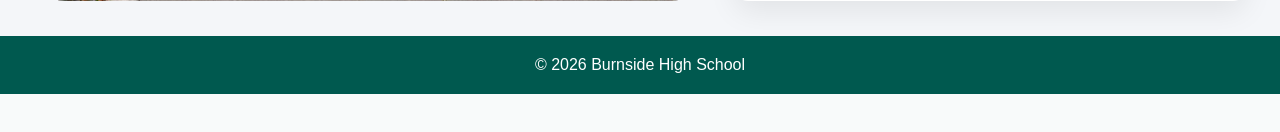
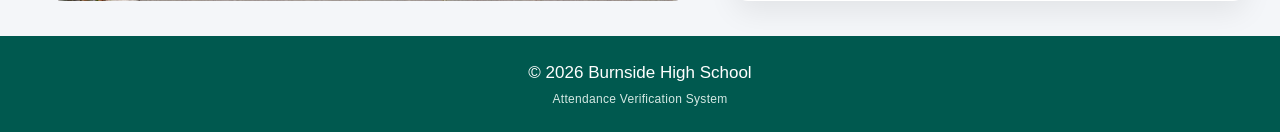
Before and after one commit to Gayathridevi5533/DTP-2026, a Flask app: page /login in a window 1280 px wide. Shown: the part 757-889 px from the top of the page. Before the commit the page ends 851 px from the top, so only its background shows below. Run offline with Flask 3, Linux system fonts and the light colour scheme.

Commit message:
remodeling login page footer

```diff
--- a/static/css/loginpage.css
+++ b/static/css/loginpage.css
@@ -337,3 +337,70 @@
         font-size: 34px;
     }
 }
+/* =========================
+   PAGE FOOTER
+========================= */
+
+.teacher-footer {
+    width: 100%;
+    margin: 0;
+    padding: 24px 20px;
+
+    background: #00594f;
+    color: #ffffff;
+
+    display: flex;
+    flex-direction: column;
+    align-items: center;
+    justify-content: center;
+    gap: 4px;
+
+    text-align: center;
+    box-sizing: border-box;
+}
+
+.teacher-footer p {
+    display: block;
+    width: auto;
+    margin: 0;
+    padding: 0;
+
+    font-family: Arial, Helvetica, sans-serif;
+    font-size: 17px;
+    font-weight: 400;
+    line-height: 1.5;
+}
+
+.teacher-footer span {
+    display: block;
+    width: auto;
+    margin: 0;
+    padding: 0;
+
+    color: #d5e9e4;
+    font-size: 12px;
+    letter-spacing: 0.3px;
+    line-height: 1.5;
+}
+
+.teacher-footer .footer-accent {
+    display: block;
+    flex-shrink: 0;
+
+    width: 42px;
+    height: 3px;
+    margin: 16px 0 0;
+
+    background: #8fc8b8;
+    border-radius: 2px;
+}
+
+@media (max-width: 600px) {
+    .teacher-footer {
+        padding: 20px 14px;
+    }
+
+    .teacher-footer p {
+        font-size: 15px;
+    }
+}
--- a/templates/loginpage.html
+++ b/templates/loginpage.html
@@ -78,14 +78,15 @@
 
         </main>
 
-    <!-- Footer -->
-     <footer>
+    <!-- =========================
+        PAGE FOOTER
+    ========================= -->
 
-        <p>
-            © 2026 Burnside High School
-        </p>
+<footer class="teacher-footer">
+    <p>&copy; 2026 Burnside High School</p>
+    <span>Attendance Verification System</span>
+</footer>
 
-    </footer>
 
 </body>
 </html>
```
